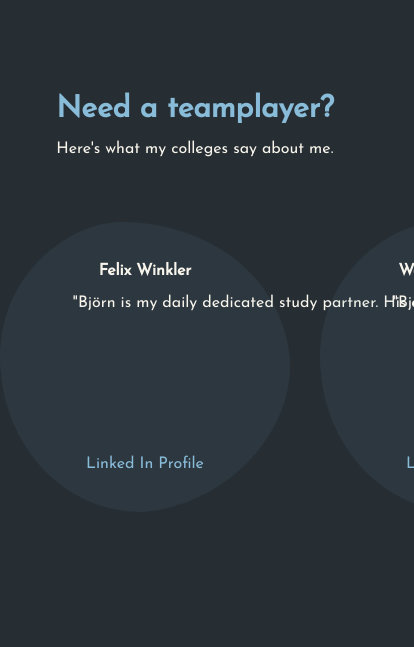
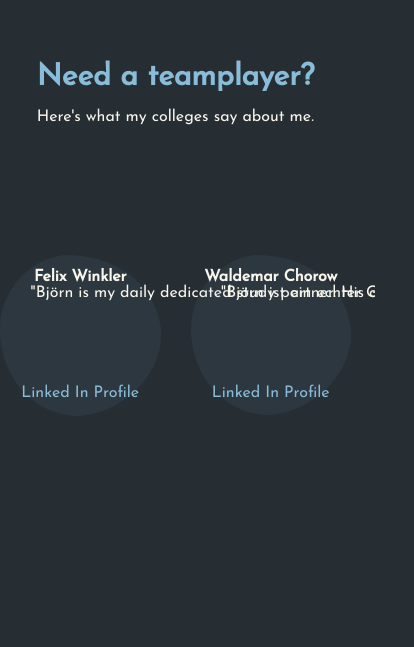
Before and after one commit to Rudibert-Code/portfolio, an Angular app: page / in a window 390 px wide. Shown: the part 3657-4304 px from the top of the page, 414 px wide, since content can reach past the window. Built offline with nearby package versions, Linux system fonts and the light colour scheme.

Commit message:
testet comments alignment

```diff
--- a/src/app/layout/comments/comments.html
+++ b/src/app/layout/comments/comments.html
@@ -10,7 +10,9 @@
         @for (comment of evaluation; track $index) {
             <div class="comment-bg">
                 <h3>{{comment.name}}</h3>
-                <p>{{comment.comment}}</p>
+                <div class="test">
+                    <span>{{comment.comment}}</span>
+                </div>
                 <a class="btn color-highliht" href="{{comment.link}}">Linked In Profile</a>
             </div>
         }
--- a/src/app/layout/comments/comments.scss
+++ b/src/app/layout/comments/comments.scss
@@ -9,7 +9,7 @@
 }
 .comment-base{
     width: 1440px;
-    margin: 32px;
+    //margin: 32px;
     > h3{
         margin-bottom: 64px;
     }
@@ -26,6 +26,7 @@
     height: 400px;
     display: flex;
     flex-direction: column;
+    flex-wrap: wrap;
     justify-content: center;
     align-items: center;
     text-align: center;
@@ -51,11 +52,11 @@
         align-items: start;
     }
     .comments-container{
-        width: 390px;
+        width: 90%;
     }
     .comment-base{
         width: 100%;
-        margin: 32px;
+        //margin: 32px;
         > h3{
             margin-bottom: 32px;
         }
@@ -72,9 +73,19 @@
             font-size: 16px;
             color: var(--basic);
         }
-        >p{
-            width: 50%;
+        //>span{
+        //    overflow-wrap: break-word;
+        //    width: 50%;
+        //    height: 50%;
+        //}
+    }
+    .test{
+        width: 100px;
+        height: 100px;
+    }
+        span{
+            object-fit: fill;
+            width: 100%;
             height: 50%;
         }
-    }
 }
```
